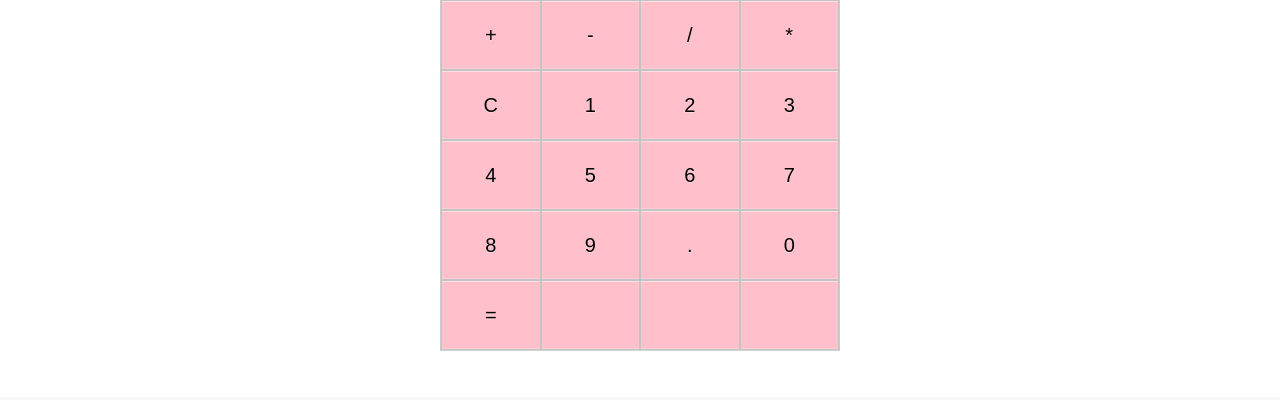
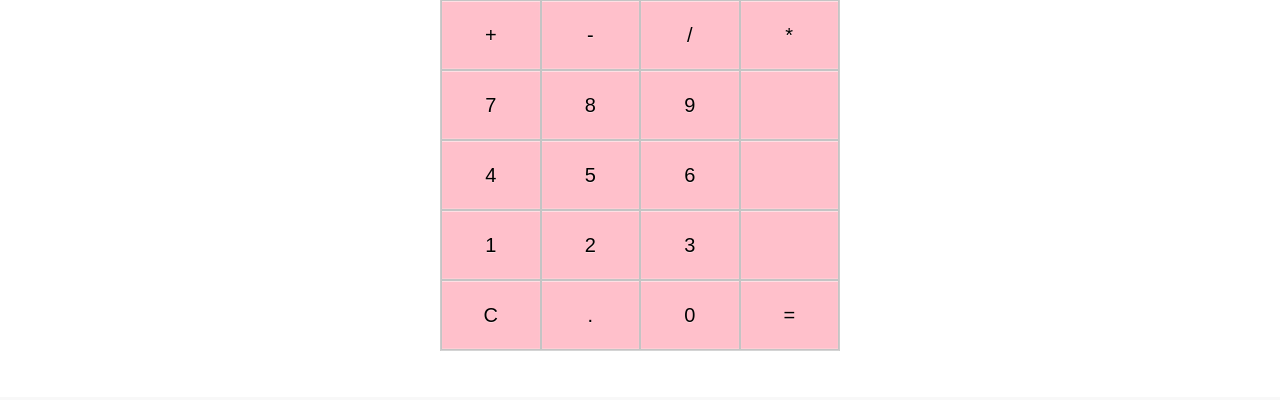
Before and after one commit to jbridges373/My-Calculator-CodeAlong, a React (Create React App) app: page / in a window 1280 px wide. Shown: the part 215-615 px from the top of the page. Built offline with nearby package versions, Linux system fonts and the light colour scheme.

Commit message:
fifth commit

```diff
--- a/src/components/calculator/Numbers.js
+++ b/src/components/calculator/Numbers.js
@@ -1,21 +1,21 @@
 const Numbers = ({ handleClick }) => {
     const buttons = [
-      "C",
+      "7",
+      "8",
+      "9",
+      "",
+      "4",
+      "5",
+      "6",
+      "",
       "1",
       "2",
       "3",
-      "4",
-      "5",
-      "6",
-      "7",
-      "8",
-      "9",
+      "",
+      "C",
       ".",
       "0",
       "=",
-      "",
-      "",
-      "",
     ];
     return (
       <div className="calculator-keys">
```
